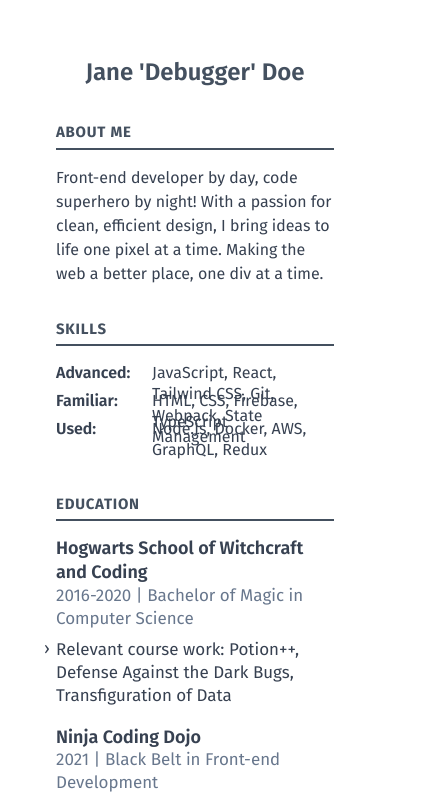
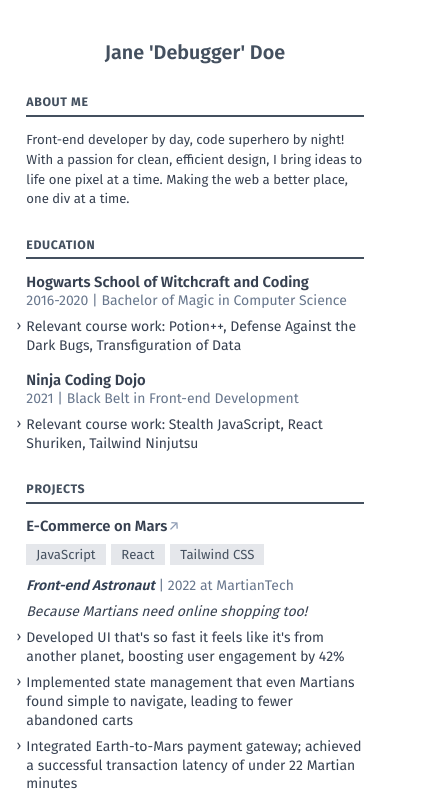
Before and after one commit to shiyuw09/react-universal-resume, a React (Vite) app: page / in a window 390 px wide. Shown: the top 805 px of the page, 431 px wide, since content can reach past the window. Built offline with nearby package versions, Linux system fonts and the light colour scheme.

Commit message:
feat: responsive layout

```diff
--- a/src/App.tsx
+++ b/src/App.tsx
@@ -12,31 +12,41 @@ import {
   experienceWork,
   contactInfo,
   projectsInfo,
-  skills,
+  skills
 } from './data';
 
 function App() {
   return (
     <>
-      <main className="font-firago mx-auto text-left">
+      <main className="mx-auto text-left font-firago">
         {/* Page */}
-        <div className="bg-white p-6 mx-auto max-w-2xl print:max-w-a4 md:max-w-a4 md:p-16">
+        <div className="page mx-auto max-w-2xl bg-white px-0 py-4 print:max-w-a4 xsm:p-8 sm:p-9 md:h-a4 md:max-w-a4 md:p-16">
           {/* Name */}
-          <header className="mb-8">
-            <h1 className="text-2xl font-semibold text-gray-750 pb-px text-center">
+          <header className="mb-8 md:mb-11">
+            <h1 className="pb-px text-center text-2xl font-semibold text-gray-750">
               {contactInfo.name}
             </h1>
           </header>
           {/* end Name */}
+
+          <div className="print:h-a4-col-full md:h-a4-col-full">
             <AboutMe />
-          <Skills skills={skills} />
             <Education eduArray={educationData} />
             <Project projects={projectsInfo} />
             <Experience expArray={experienceIntern} />
+          </div>
+        </div>
+        {/* end Page */}
+
+        {/* Page */}
+        <div className="page mx-auto max-w-2xl bg-white p-6 px-0 py-4 print:mt-16 print:max-w-a4 xsm:p-8 sm:p-9 md:h-a4 md:max-w-a4 md:p-16">
+          <div className="print:h-a4-col-full md:h-a4-col-full">
             <Experience expArray={experienceWork} />
+            <Skills skills={skills} />
             <Contact contact={contactInfo} />
           </div>
           <Footer />
+        </div>
         {/* end Page */}
       </main>
     </>
--- a/src/components/AboutMe.tsx
+++ b/src/components/AboutMe.tsx
@@ -2,14 +2,16 @@ import MyH2 from './MyH2';
 
 function AboutMe() {
   return (
-    <div className="mb-8">
-      <MyH2 text="About me" />
-      <p className="text-gray-700">
-        Front-end developer by day, code superhero by night! With a passion for
-        clean, efficient design, I bring ideas to life one pixel at a time.
-        Making the web a better place, one div at a time.
-      </p>
-    </div>
+    <section className="mb-8">
+      <div className="break-inside-avoid">
+        <MyH2 text="About me" />
+        <p className="text-gray-700">
+          Front-end developer by day, code superhero by night! With a passion
+          for clean, efficient design, I bring ideas to life one pixel at a
+          time. Making the web a better place, one div at a time.
+        </p>
+      </div>
+    </section>
   );
 }
 
--- a/src/components/Contact.tsx
+++ b/src/components/Contact.tsx
@@ -14,58 +14,54 @@ function Contact({ contact }: ContactProps) {
 
         <section className="mb-4.5 break-inside-avoid">
           <ul className="list-inside pr-7">
-            <li className="mt-1.5 leading-normal text-gray-700 text-md flex items-center gap-2">
-              <Phone className="w-5 inline-block  print:text-black font-normal group-hover:text-gray-700 transition duration-100 ease-in" />
+            <li className="mt-1.5 flex items-center gap-2 text-md leading-normal text-gray-700">
+              <Phone className="inline-block w-5 font-normal transition duration-100 ease-in group-hover:text-gray-700 print:text-black" />
               <span className="flex-grow">{contact.phone}</span>
             </li>
-            <li className="mt-1.5 leading-normal text-gray-700 text-md">
+            <li className="mt-1.5 text-md leading-normal text-gray-700">
               <a
                 href={`mailto:${contact.email}`}
-                className="group flex items-center gap-2"
-              >
-                <Mail className="w-5 inline-block print:text-black font-normal group-hover:text-gray-700 transition duration-100 ease-in" />
+                className="group flex items-center gap-2">
+                <Mail className="inline-block w-5 font-normal transition duration-100 ease-in group-hover:text-gray-700 print:text-black" />
                 <span className="group-hover:underline">{contact.email}</span>
-                <span className="inline-block text-gray-550 font-normal group-hover:text-gray-700 transition duration-100 ease-in">
+                <span className="inline-block font-normal text-gray-550 transition duration-100 ease-in group-hover:text-gray-700">
                   ↗
                 </span>
               </a>
             </li>
-            <li className="mt-1.5 leading-normal text-gray-700 text-md">
+            <li className="mt-1.5 text-md leading-normal text-gray-700">
               <a
                 href={contact.linkedin}
-                className="group flex items-center gap-2"
-              >
-                <Linkedin className="w-5 inline-block print:text-black font-normal group-hover:text-gray-700 transition duration-100 ease-in" />
+                className="group flex items-center gap-2">
+                <Linkedin className="inline-block w-5 font-normal transition duration-100 ease-in  group-hover:text-gray-700 print:text-black" />
                 <span className="group-hover:underline">
                   {contact.linkedin}
                 </span>
-                <span className="inline-block text-gray-550 font-normal group-hover:text-gray-700 transition duration-100 ease-in">
+                <span className="inline-block font-normal text-gray-550 transition duration-100 ease-in group-hover:text-gray-700">
                   ↗
                 </span>
               </a>
             </li>
-            <li className="mt-1.5 leading-normal text-gray-700 text-md">
+            <li className="mt-1.5 text-md leading-normal text-gray-700">
               <a
                 href={contact.github}
                 className="group flex gap-2"
-                target="_blank"
-              >
-                <Github className="w-5 inline-block  print:text-black font-normal group-hover:text-gray-700 transition duration-100 ease-in" />
+                target="_blank">
+                <Github className="inline-block w-5 font-normal transition duration-100 ease-in group-hover:text-gray-700 print:text-black" />
                 <span className="group-hover:underline">{contact.github}</span>
-                <span className="inline-block text-gray-550 font-normal group-hover:text-gray-700 transition duration-100 ease-in">
+                <span className="inline-block font-normal text-gray-550 transition duration-100 ease-in group-hover:text-gray-700">
                   ↗
                 </span>
               </a>
             </li>
-            <li className="mt-1.5 leading-normal text-gray-700 text-md">
+            <li className="mt-1.5 text-md leading-normal text-gray-700">
               <a
                 href={contact.blog}
                 className="group flex gap-2"
-                target="_blank"
-              >
-                <ScrollText className="w-5 inline-block  print:text-black font-normal group-hover:text-gray-700 transition duration-100 ease-in" />
+                target="_blank">
+                <ScrollText className="inline-block w-5  font-normal transition duration-100 ease-in group-hover:text-gray-700 print:text-black" />
                 <span className="group-hover:underline">{contact.blog}</span>
-                <span className="inline-block text-gray-550 font-normal group-hover:text-gray-700 transition duration-100 ease-in">
+                <span className="inline-block font-normal text-gray-550 transition duration-100 ease-in group-hover:text-gray-700">
                   ↗
                 </span>
               </a>
--- a/src/components/Education.tsx
+++ b/src/components/Education.tsx
@@ -12,12 +12,12 @@ function Education({ eduArray }: EducationProps) {
       <div className="break-inside-avoid">
         <MyH2 text="Education" />
         {eduArray.map((edu: IEducation, index: number) => (
-          <section key={index} className="break-inside-avoid mb-4.5">
+          <section key={index} className="mb-4.5 break-inside-avoid">
             <header>
-              <h3 className="text-lg font-semibold text-gray-700 leading-snugish">
+              <h3 className="text-lg font-semibold leading-snugish text-gray-700">
                 {edu.name}
               </h3>
-              <p className="leading-normal text-md text-gray-650">
+              <p className="text-md leading-normal text-gray-650">
                 {edu.date} | {edu.degree}
               </p>
 
--- a/src/components/Labels.tsx
+++ b/src/components/Labels.tsx
@@ -5,12 +5,11 @@ interface LabelProps {
 function Labels({ labels }: LabelProps) {
   return (
     <div>
-      <ul className="flex flex-wrap text-md leading-relaxed -mr-1.6 -mb-1.6">
+      <ul className="-mr-1.6 mb-1.6 flex flex-wrap text-md leading-relaxed md:-mb-1.6">
         {labels.map((label: string, index: number) => (
           <li
             key={index}
-            className="px-2.5 mr-1.6 mb-1.6 text-base text-gray-750 print:bg-white print:border-inset bg-gray-200"
-          >
+            className="print:border-inset mb-1.6 mr-1.6 bg-gray-200 px-2.5 text-base text-gray-750 print:bg-white">
             {label}
           </li>
         ))}
--- a/src/components/ListItems.tsx
+++ b/src/components/ListItems.tsx
@@ -6,8 +6,8 @@ function ListItems({ items }: ListItemsProps) {
   return (
     <ul>
       {items.map((item: string, index: number) => (
-        <li key={index} className="mt-2.1 text-md text-gray-700 leading-normal">
-          <span className="-ml-3 absolute select-none -translate-y-px transform">
+        <li key={index} className="mt-2.1 text-md leading-normal text-gray-700">
+          <span className="absolute -ml-3 -translate-y-px transform select-none sm:-ml-3.2">
             ›
           </span>
           {item}
--- a/src/components/MyH2.tsx
+++ b/src/components/MyH2.tsx
@@ -1,10 +1,10 @@
 function MyH2(props: { text: string }) {
   return (
     <div>
-      <h2 className="uppercase text-sm2 font-bold tracking-wider text-gray-750">
+      <h2 className="text-sm2 font-bold uppercase tracking-wider text-gray-750 print:font-normal">
         {props.text}
       </h2>
-      <hr className="mb-4 mt-1 h-[2px] bg-gray-750 border-0" />
+      <hr className="mb-4 mt-1 h-[2px] border-0 bg-gray-750" />
     </div>
   );
 }
--- a/src/components/Project.tsx
+++ b/src/components/Project.tsx
@@ -16,19 +16,19 @@ function Project({ projects }: ProjectProps) {
         {projects.map((project: IProject, index: number) => (
           <section key={index} className="mb-4.5 break-inside-avoid">
             <header>
-              <div className="flex justify-between">
-                <h3 className="text-lg font-semibold text-gray-700 leading-snugish group mb-2.1">
-                  <a href={project.github} target="_blank">
+              <div className="flex flex-col justify-between md:flex-row">
+                <h3 className=" mb-2.1 text-lg font-semibold leading-snugish text-gray-700">
+                  <a href={project.github} target="_blank" className="group">
                     {project.name}
-                    <span className="text-gray-550 font-normal group-hover:text-gray-700 transition duration-100 ease-in">
+                    <span className="inline-block font-normal text-gray-550 transition duration-100 ease-in group-hover:text-gray-700 print:text-black">
                       ↗
                     </span>
                   </a>
                 </h3>
                 <Labels labels={project.technologies} />
               </div>
-              <p className="leading-normal text-md text-gray-650">
-                <span className="font-semibold text-slate-700 italic">
+              <p className="text-md leading-normal text-gray-650">
+                <span className="font-semibold italic text-slate-700">
                   {project.role}
                 </span>
                 {' | '}
@@ -37,7 +37,7 @@ function Project({ projects }: ProjectProps) {
                 {project.company}
               </p>
             </header>
-            <p className="mt-2.1 text-md text-gray-700 leading-normal italic">
+            <p className="mt-2.1 text-md italic leading-normal text-gray-700">
               {project.description}
             </p>
             <ListItems items={project.responsibilities} />
--- a/src/components/Skills.tsx
+++ b/src/components/Skills.tsx
@@ -14,13 +14,11 @@ function Skills({ skills }: skillsProps) {
           // group by level
           <li
             key={skillOb.level}
-            className={`capitalize ${index < 2 ? 'h-7' : ''}`}
-          >
-            <div className="flex">
-              <p className="text-gray-700 leading-normal mr-3 absolute font-semibold">{`${skillOb.level}:`}</p>
-              <p className="text-gray-700 leading-normal ml-24">
-                {skillOb.skills.join(', ')}
-              </p>
+            // className={`capitalize ${index < 2 ? 'h-7' : ''}`}>
+            className="capitalize">
+            <div className="my-1 flex flex-col sm:flex-row">
+              <div className="font-semibold leading-normal text-gray-700 md:w-[100px]">{`${skillOb.level}:`}</div>
+              <div className="text-gray-700">{skillOb.skills.join(', ')}</div>
             </div>
           </li>
         ))}
--- a/src/index.css
+++ b/src/index.css
@@ -2,3 +2,98 @@
 @tailwind base;
 @tailwind components;
 @tailwind utilities;
+
+@import 'tailwindcss/base';
+@import 'tailwindcss/components';
+@import 'tailwindcss/utilities';
+
+@screen print {
+  @page {
+    margin-top: 0in;
+    margin-bottom: 0in;
+    margin-left: 0in;
+    margin-right: 0in;
+  }
+
+  body {
+    -webkit-print-color-adjust: exact !important;
+    color-adjust: exact !important;
+    color: black !important;
+  }
+
+  .page {
+    padding: theme(spacing.16) theme(spacing.16) !important;
+  }
+
+  .initial {
+    color: transparent !important;
+    text-shadow: 0 0 0 #fff !important;
+  }
+
+  h1,
+  h2,
+  h3,
+  p,
+  li {
+    color: black !important;
+  }
+
+  html {
+    font-size: 12.288px !important;
+  }
+}
+
+html {
+  font-size: 13.176471px;
+}
+
+/* For Letter size */
+
+/* @screen sm {
+  html {
+    font-size: calc(
+      13.176471px + (16 - 13.176471) * (100vw - 640px) / (833 - 640)
+    );
+  }
+}
+
+@screen md {
+  html {
+    font-size: calc(
+      12.288px + (16 - 12.288) * (100vw - 833px) / (1079.5 - 833)
+    );
+  }
+} */
+
+/* For A4 size */
+
+@screen sm {
+  html {
+    font-size: calc(
+      13.176471px + (16 - 13.176471) * (100vw - 640px) / (811 - 640)
+    );
+  }
+}
+
+@screen md {
+  html {
+    font-size: calc(12.288px + (16 - 12.288) * (100vw - 811px) / (1051 - 811));
+  }
+}
+
+@screen lg {
+  html {
+    font-size: 16px;
+  }
+}
+
+.initials-container {
+  min-width: 2.31rem;
+}
+
+body .icon-parent::before {
+  content: 'A';
+  width: 0px;
+  visibility: hidden;
+  display: inline-block;
+}
```
Also changed, not shown: src/components/Experience.tsx (+4 -5 lines), src/components/Footer.tsx (+9 -11 lines). Lines whose indentation alone changed are shown as unchanged.
